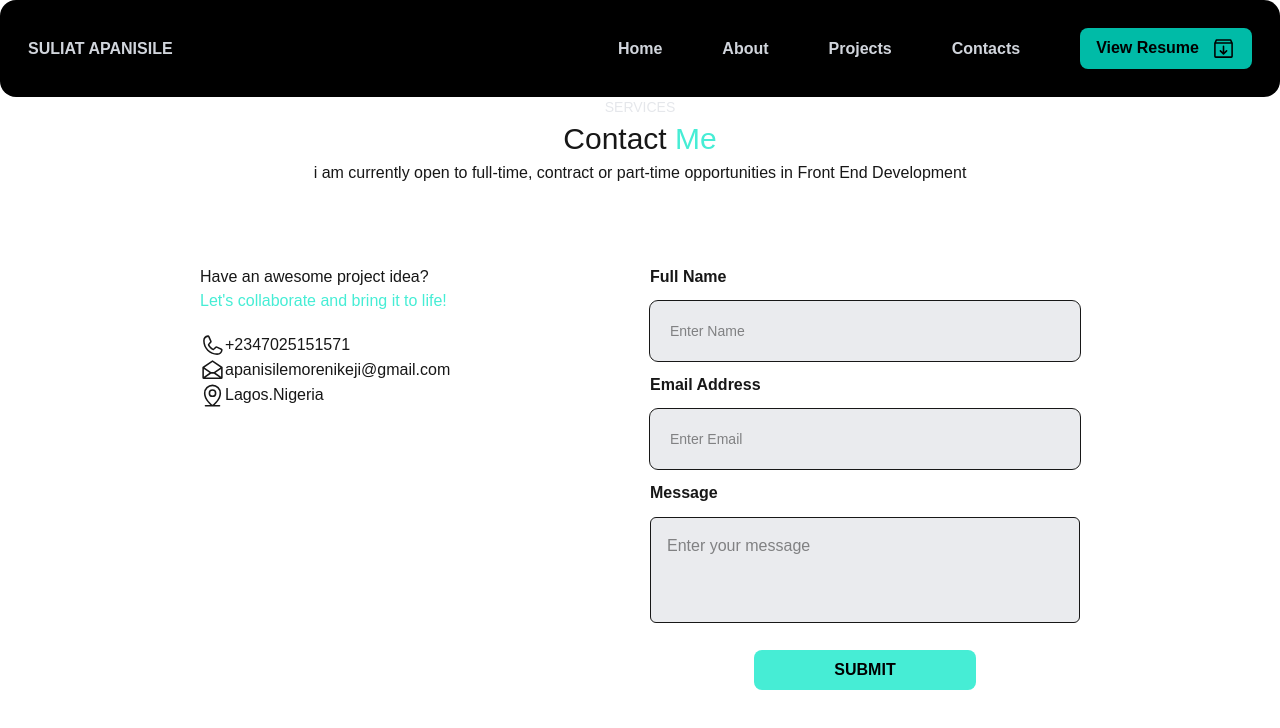
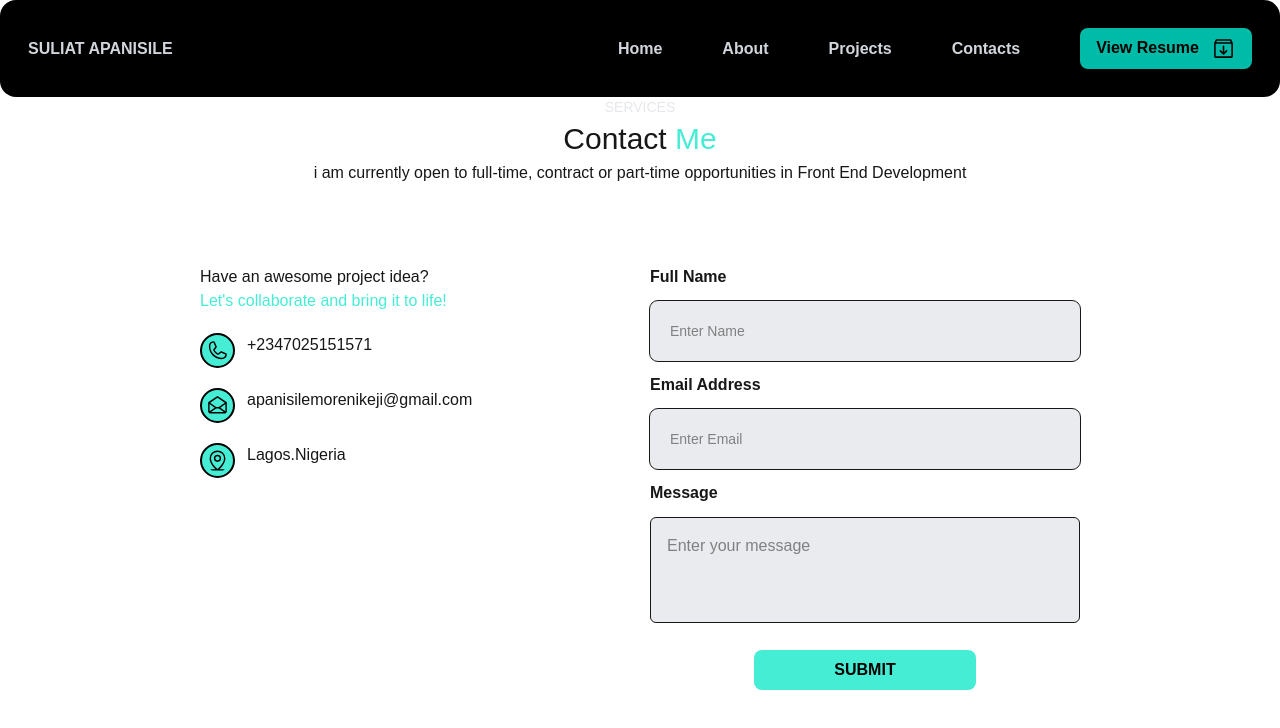
Before and after one commit to Adetutu234/nextjs-project3, a Next.js app: page /contact in a window 1280 px wide. Shown: the top 728 px of the page. Built offline with nearby package versions, Linux system fonts and the light colour scheme.

Commit message:
made more final changes

```diff
--- a/app/contact/page.tsx
+++ b/app/contact/page.tsx
@@ -25,17 +25,17 @@ const page = () => {
             {/* left */}
           <div>
             <p>Have an awesome project idea? <br/><span className='text-teal-300'> Let's collaborate and bring it to life! </span></p>
-            <ul className='gap-5 pt-5'>
-              <div className='flex '>
-                <PhoneIcon size={25} />
+            <ul className='space-y-5 pt-5'>
+              <div className='flex gap-3 '>
+                <PhoneIcon size={35} className='border-2 rounded-full p-1 text-black bg-teal-300'/>
                 <p>+2347025151571</p>
               </div>
-              <div className='flex'>
-                <EnvelopeOpenIcon size={25} />
+              <div className='flex gap-3'>
+                <EnvelopeOpenIcon size={35} className='border-2 rounded-full p-1 text-black bg-teal-300'/>
                 <p>apanisilemorenikeji@gmail.com</p>
               </div>
-              <div className='flex'>
-                <MapPinLineIcon size={25} />
+              <div className='flex gap-3'>
+                <MapPinLineIcon size={35} className='border-2 rounded-full p-1 text-black bg-teal-300'/>
                 Lagos.Nigeria
               </div>
             </ul>
```
